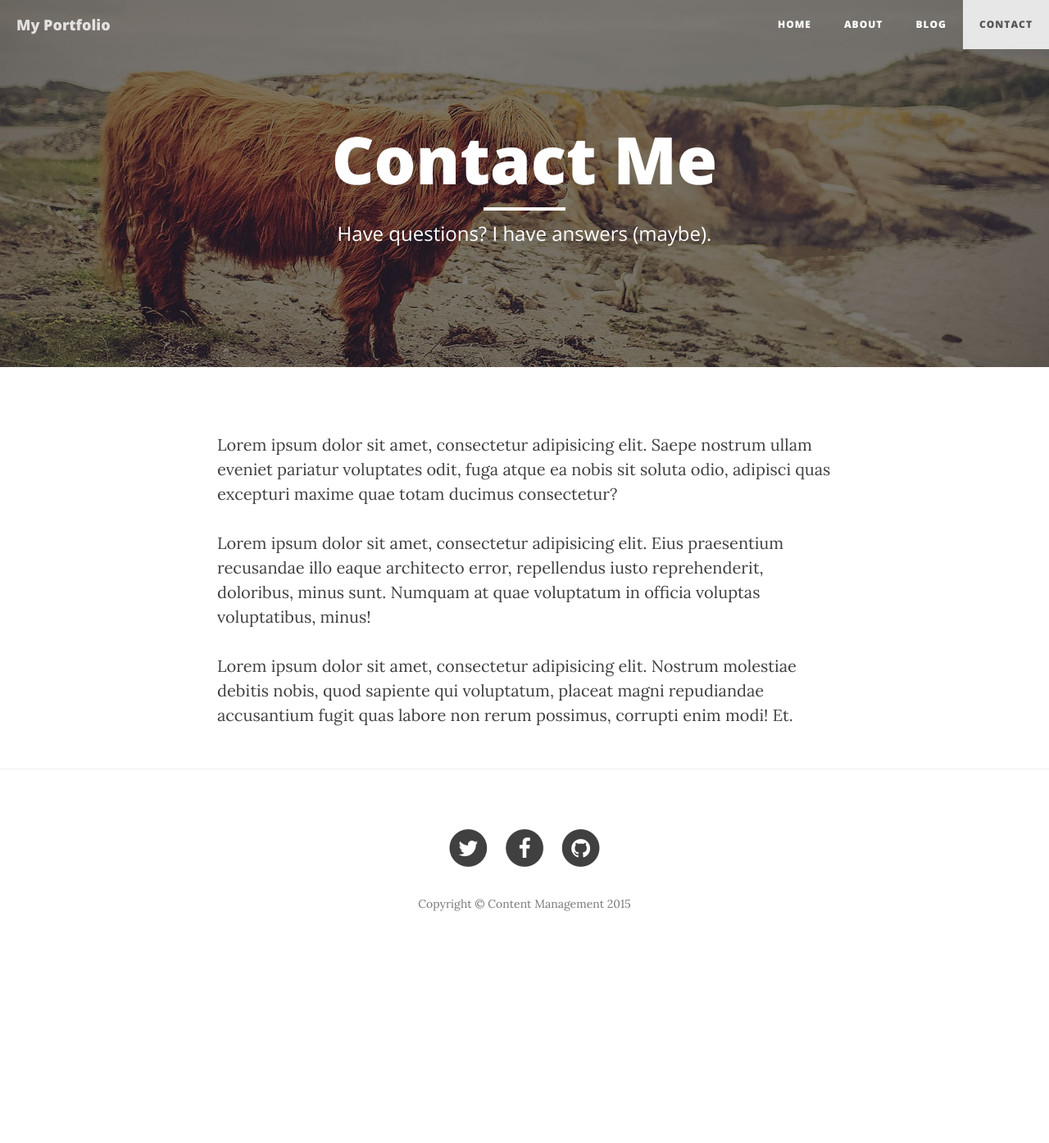
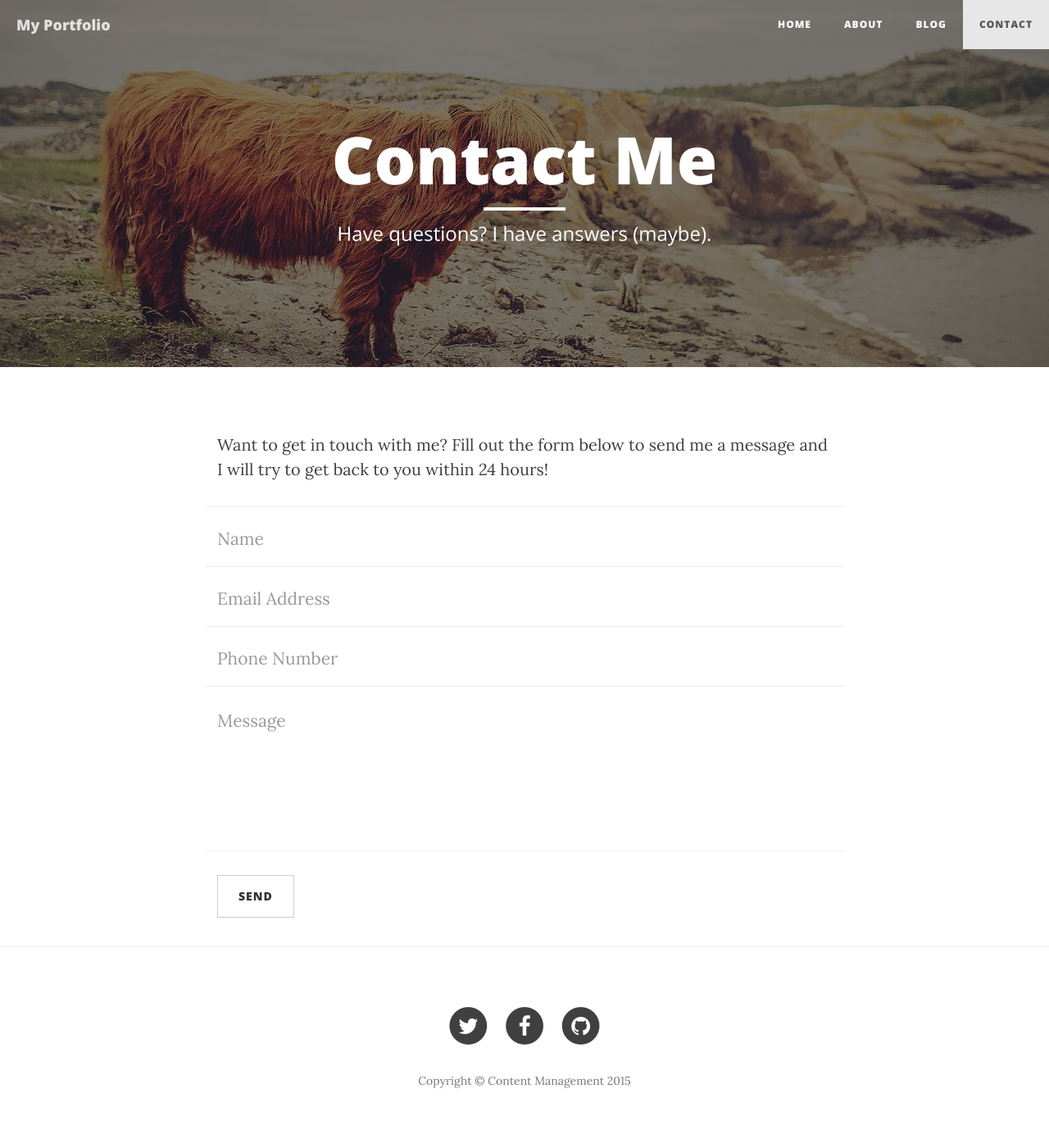
Before and after one commit to FinalAngel/content-management, a Jekyll site: the page built from contact.html, in a window 1280 px wide. Shown: the whole page at 82% size. Built offline with Jekyll 4.4.1, drawn with Linux system fonts in a browser that asks for light colours; nearby versions of some CDN libraries; before the commit the page ends 1179 px from its top, so only the background shows below that.

Commit message:
add form

```diff
--- a/contact.html
+++ b/contact.html
@@ -8,14 +8,44 @@ headline:
       subtitle: Have questions? I have answers (maybe).
 ---
 
-<p>Lorem ipsum dolor sit amet, consectetur adipisicing elit. Saepe nostrum ullam
-    eveniet pariatur voluptates odit, fuga atque ea nobis sit soluta odio,
-    adipisci quas excepturi maxime quae totam ducimus consectetur?</p>
-<p>Lorem ipsum dolor sit amet, consectetur adipisicing elit. Eius praesentium
-    recusandae illo eaque architecto error, repellendus iusto reprehenderit,
-    doloribus, minus sunt. Numquam at quae voluptatum in officia voluptas
-    voluptatibus, minus!</p>
-<p>Lorem ipsum dolor sit amet, consectetur adipisicing elit. Nostrum molestiae
-    debitis nobis, quod sapiente qui voluptatum, placeat magni repudiandae
-    accusantium fugit quas labore non rerum possimus, corrupti enim modi!
-    Et.</p>
+<p>Want to get in touch with me? Fill out the form below to send me a message and I will try to get back to you within 24 hours!</p>
+<!-- Contact Form - Enter your email address on line 19 of the mail/contact_me.php file to make this form work. -->
+<!-- WARNING: Some web hosts do not allow emails to be sent through forms to common mail hosts like Gmail or Yahoo. It's recommended that you use a private domain email address! -->
+<!-- NOTE: To use the contact form, your site must be on a live web host with PHP! The form will not work locally! -->
+<form name="sentMessage" id="contactForm" novalidate>
+    <div class="row control-group">
+        <div class="form-group col-xs-12 floating-label-form-group controls">
+            <label>Name</label>
+            <input type="text" class="form-control" placeholder="Name" id="name" required data-validation-required-message="Please enter your name.">
+            <p class="help-block text-danger"></p>
+        </div>
+    </div>
+    <div class="row control-group">
+        <div class="form-group col-xs-12 floating-label-form-group controls">
+            <label>Email Address</label>
+            <input type="email" class="form-control" placeholder="Email Address" id="email" required data-validation-required-message="Please enter your email address.">
+            <p class="help-block text-danger"></p>
+        </div>
+    </div>
+    <div class="row control-group">
+        <div class="form-group col-xs-12 floating-label-form-group controls">
+            <label>Phone Number</label>
+            <input type="tel" class="form-control" placeholder="Phone Number" id="phone" required data-validation-required-message="Please enter your phone number.">
+            <p class="help-block text-danger"></p>
+        </div>
+    </div>
+    <div class="row control-group">
+        <div class="form-group col-xs-12 floating-label-form-group controls">
+            <label>Message</label>
+            <textarea rows="5" class="form-control" placeholder="Message" id="message" required data-validation-required-message="Please enter a message."></textarea>
+            <p class="help-block text-danger"></p>
+        </div>
+    </div>
+    <br>
+    <div id="success"></div>
+    <div class="row">
+        <div class="form-group col-xs-12">
+            <button type="submit" class="btn btn-default">Send</button>
+        </div>
+    </div>
+</form>
```
